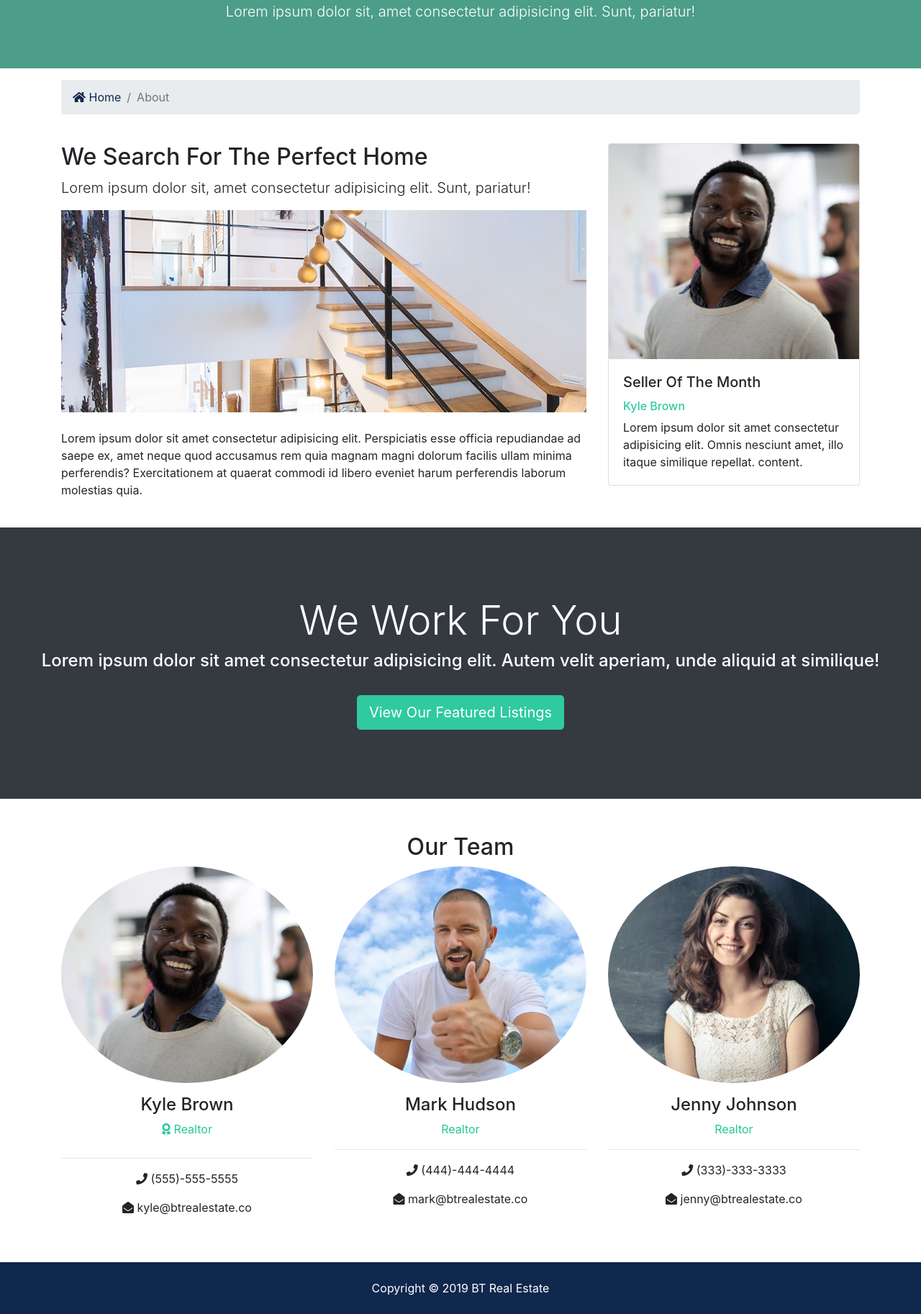
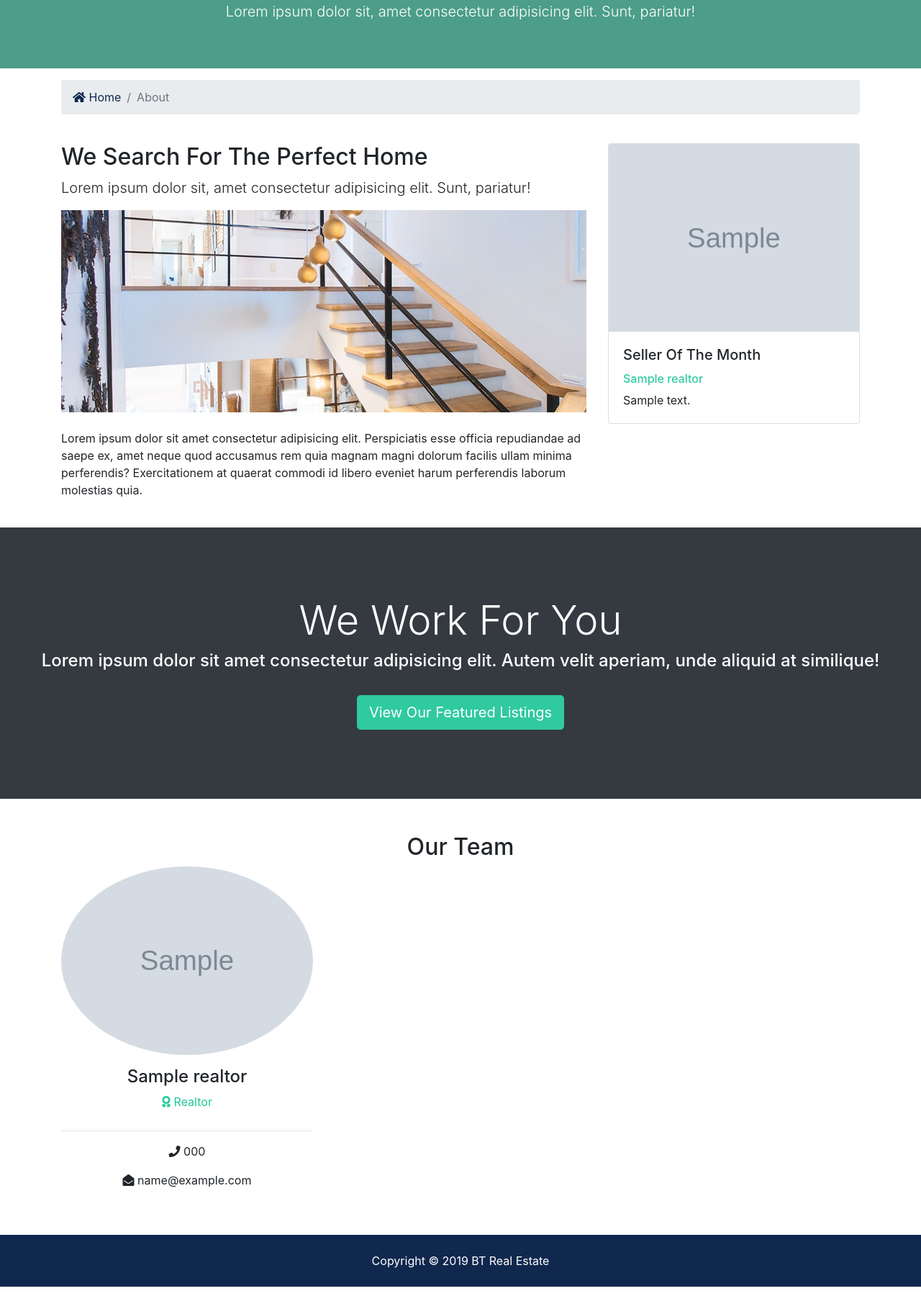
Before and after one commit to wcolts2000/django-btre, a Django app: page /about in a window 1280 px wide. Shown: the part 250-2076 px from the top of the page at 72% size. After the commit the page ends 2038 px from the top, so only its background shows below. Run offline with Django 3.2, Linux system fonts and the light colour scheme; tables that the repository leaves empty hold one stand-in row (values such as "Sample post"); grey boxes marked "Sample" are stand-in pictures; some libraries are stand-ins or nearby versions.

Commit message:
made about us page dynamic

```diff
--- a/pages/views.py
+++ b/pages/views.py
@@ -3,6 +3,7 @@ from django.http import HttpResponse
 # Create your views here.
 
 from listings.models import Listing
+from realtors.models import Realtor
 
 def index(request):
     listings = Listing.objects.order_by('-list_date').filter(is_published=True)[:3]
@@ -15,4 +16,16 @@ def index(request):
 
 
 def about(request):
-    return render(request, 'pages/about.html')
+    # Get all realtors
+    realtors = Realtor.objects.order_by('-hire_date')
+
+    # Get MVP
+    mvp_realtors = Realtor.objects.all().filter(is_mvp=True)
+
+    context = {
+      'realtors': realtors,
+      'mvp_realtors': mvp_realtors
+    }
+
+
+    return render(request, 'pages/about.html', context)
--- a/templates/pages/about.html
+++ b/templates/pages/about.html
@@ -46,21 +46,24 @@
         </p>
       </div>
       <div class="col-md-4">
+        {% if mvp_realtors %}
+          {% for realtor in mvp_realtors %}
             <div class="card">
               <img
                 class="card-img-top"
-            src="assets/img/realtors/kyle.jpg"
+                src="{{realtor.photo.url}}"
                 alt="Seller of the month"
               />
               <div class="card-body">
                 <h5 class="card-title">Seller Of The Month</h5>
-            <h6 class="text-secondary">Kyle Brown</h6>
+                <h6 class="text-secondary">{{realtor.name}}</h6>
                 <p class="card-text">
-              Lorem ipsum dolor sit amet consectetur adipisicing elit. Omnis
-              nesciunt amet, illo itaque similique repellat. content.
+                  {{realtor.description}}
                 </p>
               </div>
             </div>
+          {% endfor %}
+        {% endif %}
       </div>
     </div>
   </div>
@@ -84,46 +87,28 @@
   <div class="container">
     <h2 class="text-center">Our Team</h2>
     <div class="row text-center">
+      {% if realtors %}
+        {% for realtor in realtors %}
           <div class="col-md-4">
             <img
-          src="assets/img/realtors/kyle.jpg"
+              src="{{realtor.photo.url}}"
               alt=""
               class="rounded-circle mb-3"
             />
-        <h4>Kyle Brown</h4>
+            <h4>{{realtor.name}}</h4>
             <p class="text-success">
               <i class="fas fa-award text-success mb-3"></i> Realtor
             </p>
             <hr />
-        <p><i class="fas fa-phone"></i> (555)-555-5555</p>
-        <p><i class="fas fa-envelope-open"></i> kyle@btrealestate.co</p>
+            <p><i class="fas fa-phone"></i> {{realtor.phone}}</p>
+            <p><i class="fas fa-envelope-open"></i> {{realtor.email}}</p>
           </div>
-
+        {% endfor %}
+      {% else %}
         <div class="col-md-4">
-        <img
-          src="assets/img/realtors/mark.jpg"
-          alt=""
-          class="rounded-circle mb-3"
-        />
-        <h4>Mark Hudson</h4>
-        <p class="text-success">Realtor</p>
-        <hr />
-        <p><i class="fas fa-phone"></i> (444)-444-4444</p>
-        <p><i class="fas fa-envelope-open"></i> mark@btrealestate.co</p>
+          <p>No Realtors Available</p>
         </div>
-
-      <div class="col-md-4">
-        <img
-          src="assets/img/realtors/jenny.jpg"
-          alt=""
-          class="rounded-circle mb-3"
-        />
-        <h4>Jenny Johnson</h4>
-        <p class="text-success">Realtor</p>
-        <hr />
-        <p><i class="fas fa-phone"></i> (333)-333-3333</p>
-        <p><i class="fas fa-envelope-open"></i> jenny@btrealestate.co</p>
-      </div>
+      {% endif %}
     </div>
   </div>
 </section>
```
Lines whose indentation alone changed are shown as unchanged.
